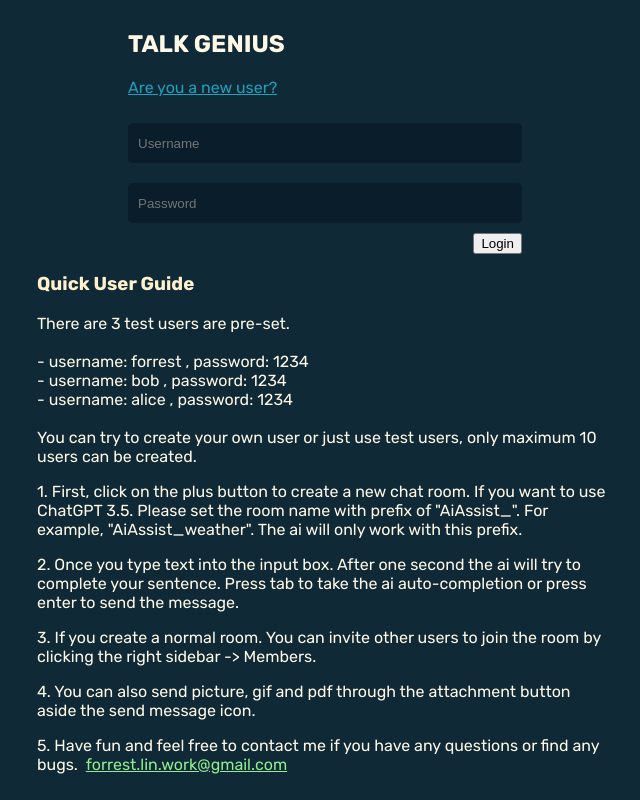
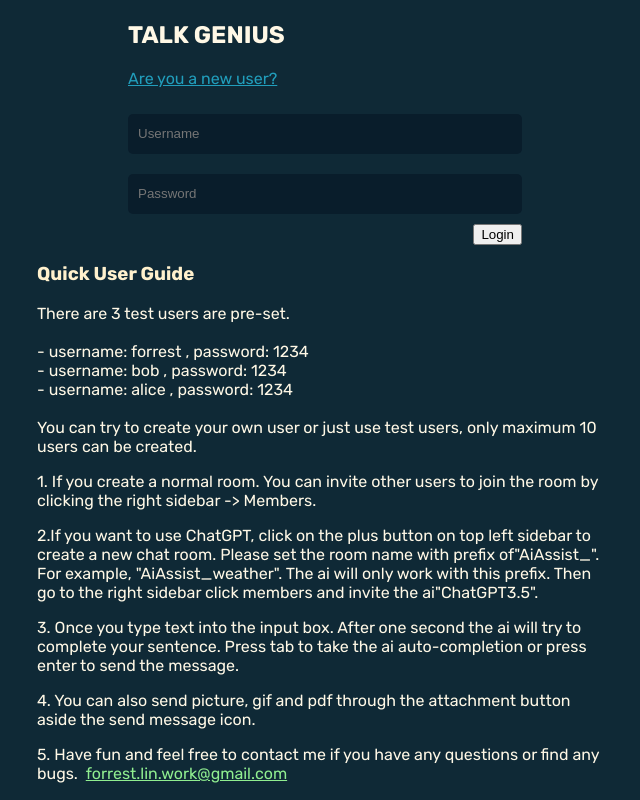
Before and after one commit to ASCII-768977/Chat-App, a React (Vite) app in the folder client/: page / in a window 1280 px wide. Shown: the whole page, without its empty margins (315-955 px from the left). Built offline with nearby package versions, Linux system fonts and the light colour scheme; no server answers.

Commit message:
update login intro

```diff
--- a/client/src/components/Login.jsx
+++ b/client/src/components/Login.jsx
@@ -105,20 +105,24 @@ const Login = ({ setUser, setSecret }) => {
           maximum 10 users can be created.
         </p>
         <p className="intro-text">
-          1. First, click on the plus button to create a new chat room. If you
-          want to use ChatGPT 3.5. Please set the room name with prefix of
-          "AiAssist_". For example, "AiAssist_weather". The ai will only work
-          with this prefix.
+          1. If you create a normal room. You can invite other users to join the
+          room by clicking the right sidebar -&gt; Members.
         </p>
         <p className="intro-text">
-          2. Once you type text into the input box. After one second the ai will
+          2.If you want to use ChatGPT, click on the plus button on top left
+          sidebar to create a new chat room. Please set the room name with
+          prefix of
+          <span style={{ color: "lightRed" }}>"AiAssist_"</span>. For example,
+          "AiAssist_weather". The ai will only work with this prefix. Then go to
+          the right sidebar click members and invite the ai
+          <span style={{ color: "lightRed" }}>"ChatGPT3.5"</span>.
+        </p>
+        <p className="intro-text">
+          3. Once you type text into the input box. After one second the ai will
           try to complete your sentence. Press tab to take the ai
           auto-completion or press enter to send the message.
         </p>
-        <p className="intro-text">
-          3. If you create a normal room. You can invite other users to join the
-          room by clicking the right sidebar -&gt; Members.
-        </p>
+
         <p className="intro-text">
           4. You can also send picture, gif and pdf through the attachment
           button aside the send message icon.
```
